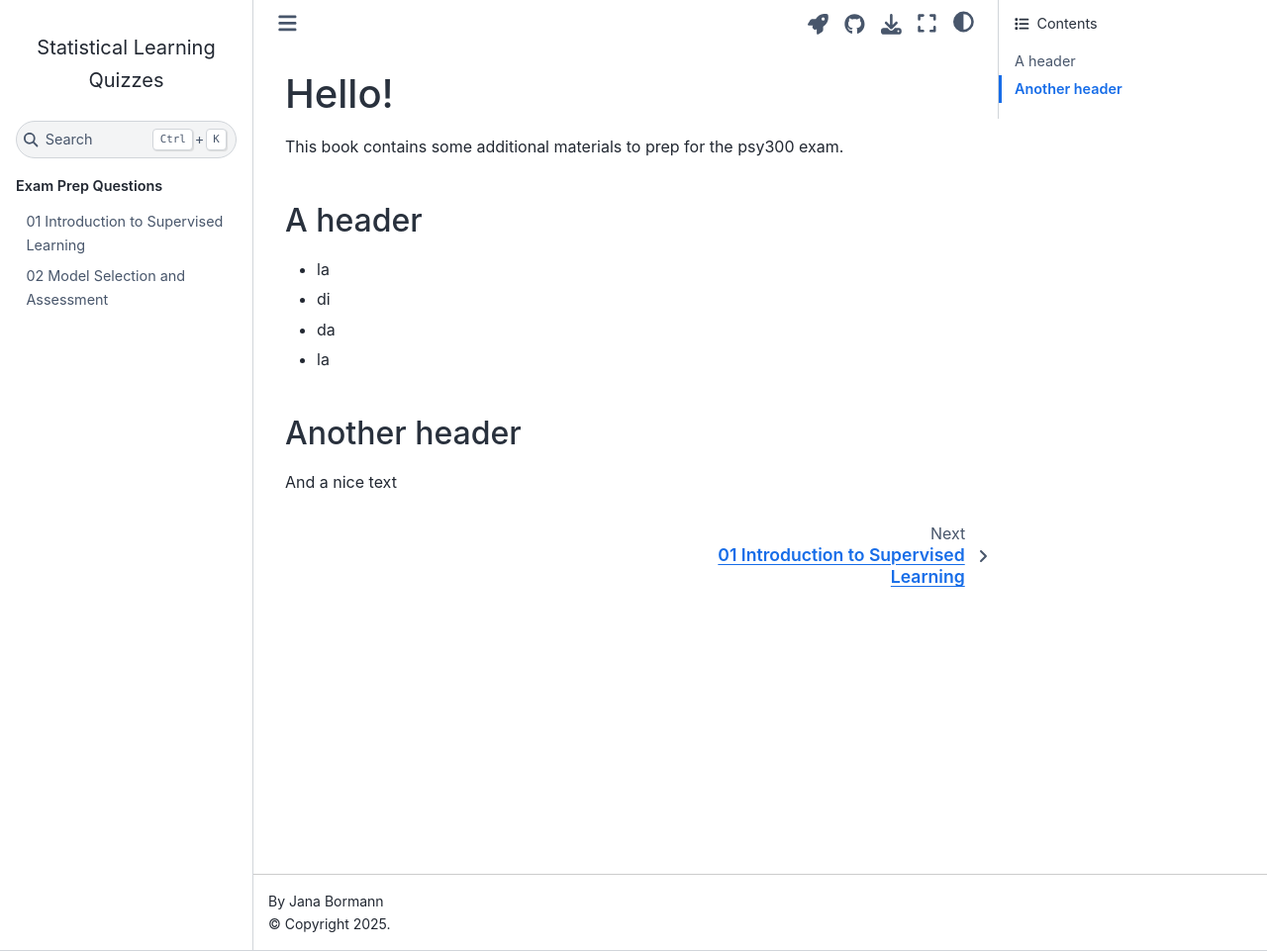
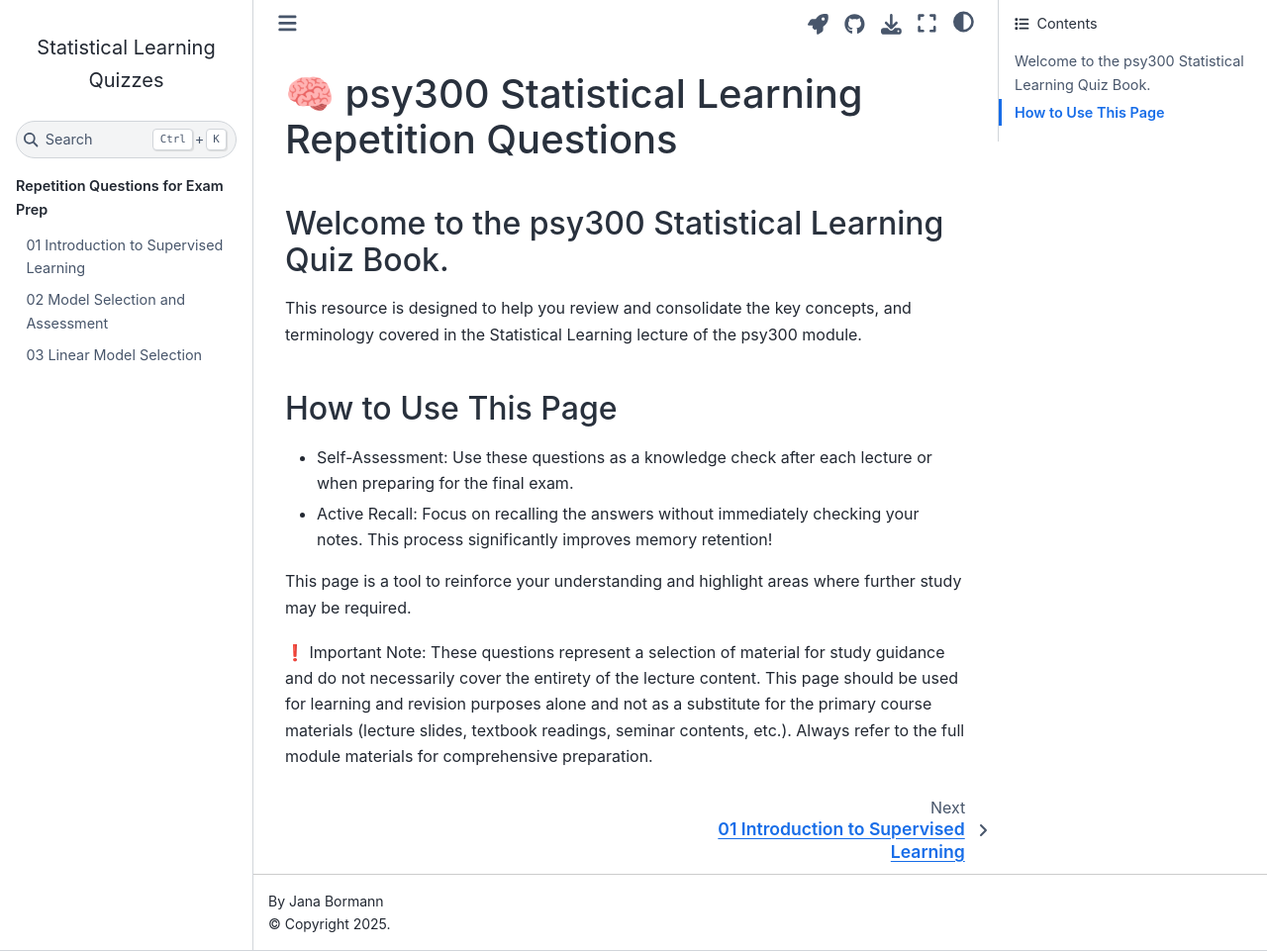
Before and after one commit to janaja92/psy300_tut, a Jupyter Book: the page built from book/introduction.md, in a window 1280 px wide and 961 px high. Shown: the whole window at 99% size. Built offline with Jupyter Book 1.0.4 settings and Sphinx 7.4.7 and the Sphinx Book theme 1.1.4, drawn with Linux system fonts in a browser that asks for light colours; comment, search, counter and statistics services are not loaded.

Commit message:
added structure for lec 03 and updated intro page

```diff
--- a/_toc.yml
+++ b/_toc.yml
@@ -5,7 +5,8 @@
 format: jb-book
 root: book/introduction
 parts:
-- caption: Exam Prep Questions
+- caption: Repetition Questions for Exam Prep
   chapters:
     - file: book/01_lec/01_intro_to_supervised_learning
     - file: book/02_lec/02_model_selection_and_assessment
+    - file: book/03_lec/03_linear_model_selection
--- a/book/introduction.md
+++ b/book/introduction.md
@@ -12,18 +12,17 @@ kernelspec:
   name: python3
 ---
 
-# Hello!
+# 🧠 psy300 Statistical Learning Repetition Questions
 
-This book contains some additional materials to prep for the psy300 exam.
+## Welcome to the psy300 Statistical Learning Quiz Book.
 
+This resource is designed to help you review and consolidate the key concepts, and terminology covered in the Statistical Learning lecture of the psy300 module.
 
-## A header
+## How to Use This Page
 
-- la
-- di
-- da
-- la
+- Self-Assessment: Use these questions as a knowledge check after each lecture or when preparing for the final exam.
+- Active Recall: Focus on recalling the answers without immediately checking your notes. This process significantly improves memory retention!
 
-## Another header
+This page is a tool to reinforce your understanding and highlight areas where further study may be required.
 
-And a nice text
+❗ Important Note: These questions represent a selection of material for study guidance and do not necessarily cover the entirety of the lecture content. This page should be used for learning and revision purposes alone and not as a substitute for the primary course materials (lecture slides, textbook readings, seminar contents, etc.). Always refer to the full module materials for comprehensive preparation.
```
Also changed, not shown: book/02_lec/02_model_selection_and_assessment.ipynb, book/03_lec/03_linear_model_selection.ipynb, 2 other files.
